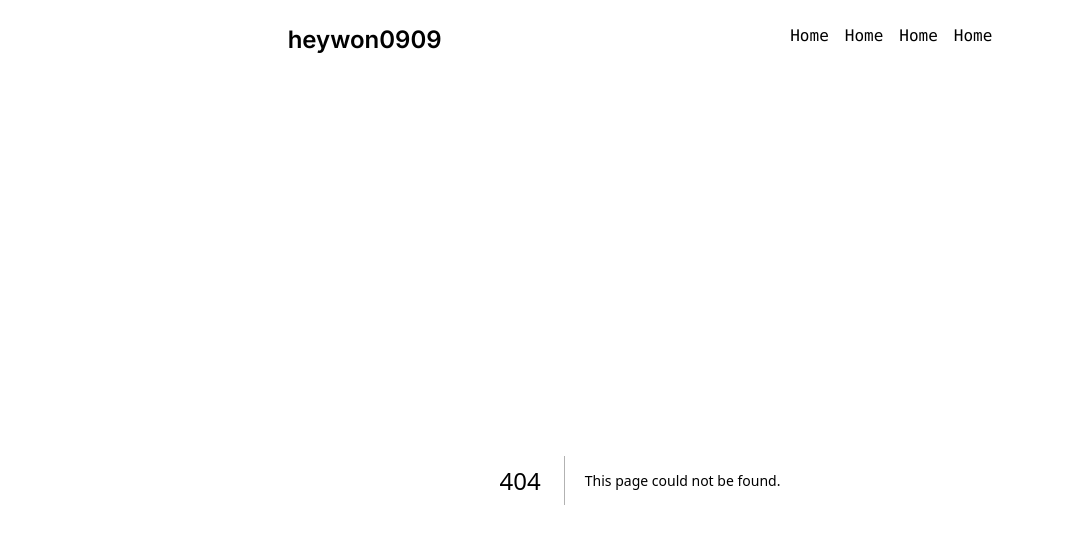
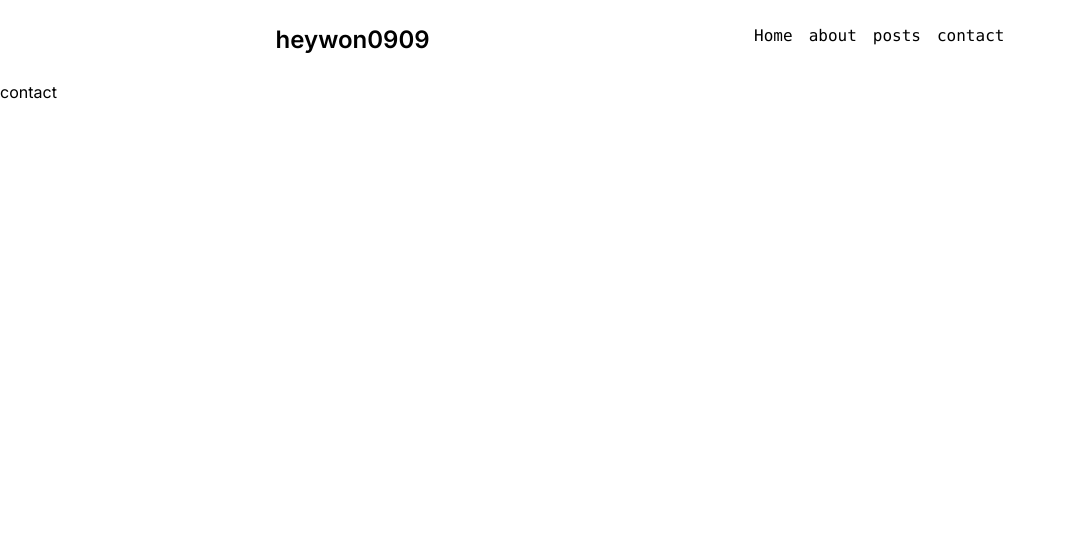
Before and after one commit to heywon0909/heywon0909-blog, a Next.js app: page /contact in a window 1280 px wide. Before the commit this address had no page. Shown: the top 544 px of the page, without its empty margins (0-1066 px from the left). Built offline with nearby package versions, Linux system fonts and the light colour scheme.

Commit message:
feat: contact page create

```diff
--- /dev/null
+++ b/src/app/contact/page.tsx
@@ -0,0 +1,3 @@
+export default function page() {
+  return <div>contact</div>;
+}
--- a/src/components/header/Header.tsx
+++ b/src/components/header/Header.tsx
@@ -1,10 +1,17 @@
+"use client";
+import { useRouter } from "next/navigation";
 import HeaderList from "./HeaderList";
 
 export default function Header() {
+  const router = useRouter();
+  const handleMain = () => router.push("/", { scroll: false });
+
   return (
-    <header className="w-full h-20 flex items-center p-2 justify-center bg-white">
+    <header className="w-full h-20 flex items-center p-2 justify-center bg-white cursor-pointer">
       <div className="w-5/6 flex justify-around">
-        <h1 className="font-semibold text-2xl">heywon0909</h1>
+        <h1 className="font-semibold text-2xl" onClick={handleMain}>
+          heywon0909
+        </h1>
         <HeaderList />
       </div>
     </header>
--- a/src/components/header/HeaderList.tsx
+++ b/src/components/header/HeaderList.tsx
@@ -4,9 +4,9 @@ export default function HeaderList() {
   return (
     <div className="flex gap-4 text-base font-mono">
       <Link href="/">Home</Link>
-      <Link href="/">Home</Link>
-      <Link href="/">Home</Link>
-      <Link href="/">Home</Link>
+      <Link href="/about">about</Link>
+      <Link href="/posts">posts</Link>
+      <Link href="/contact">contact</Link>
     </div>
   );
 }
```
